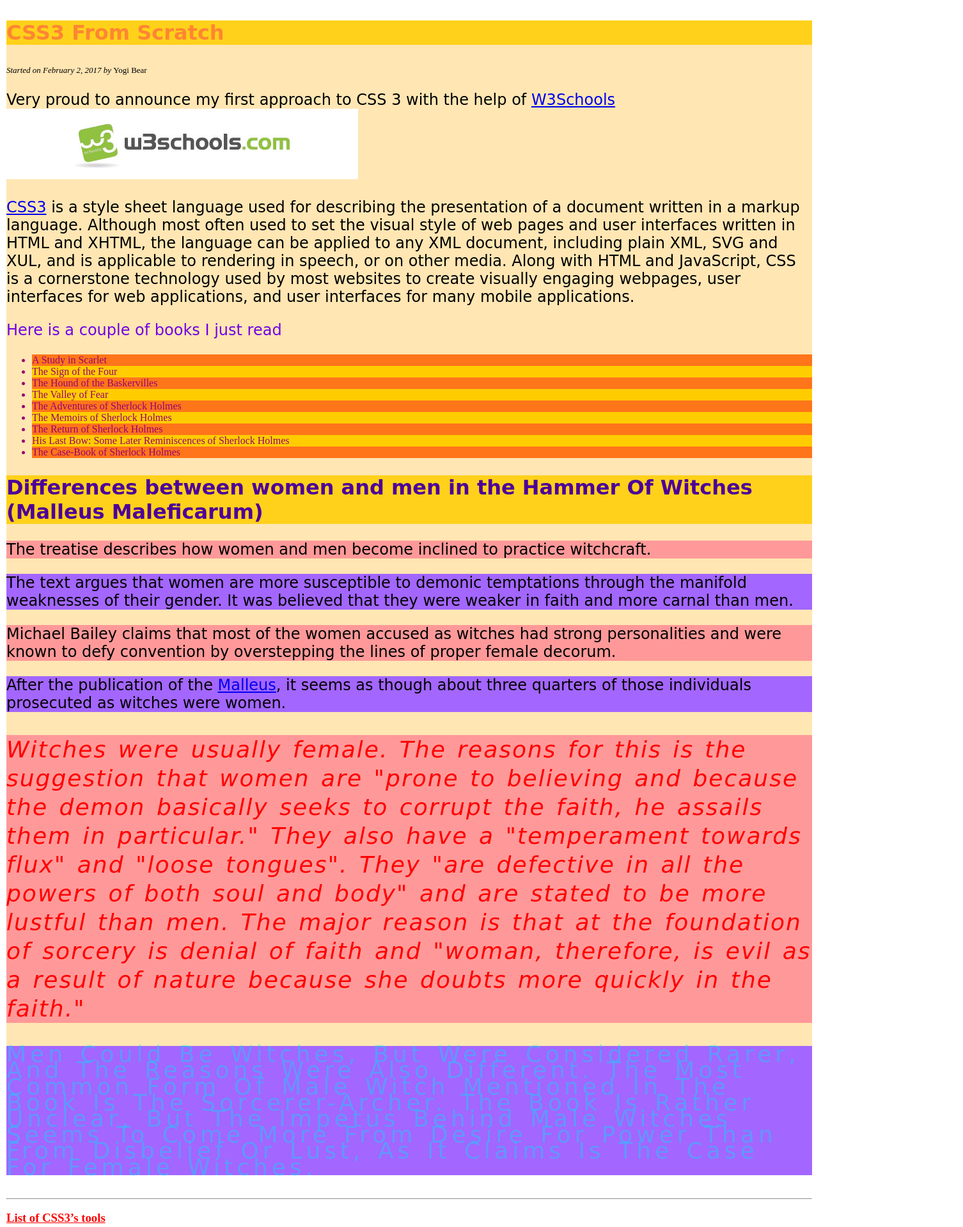
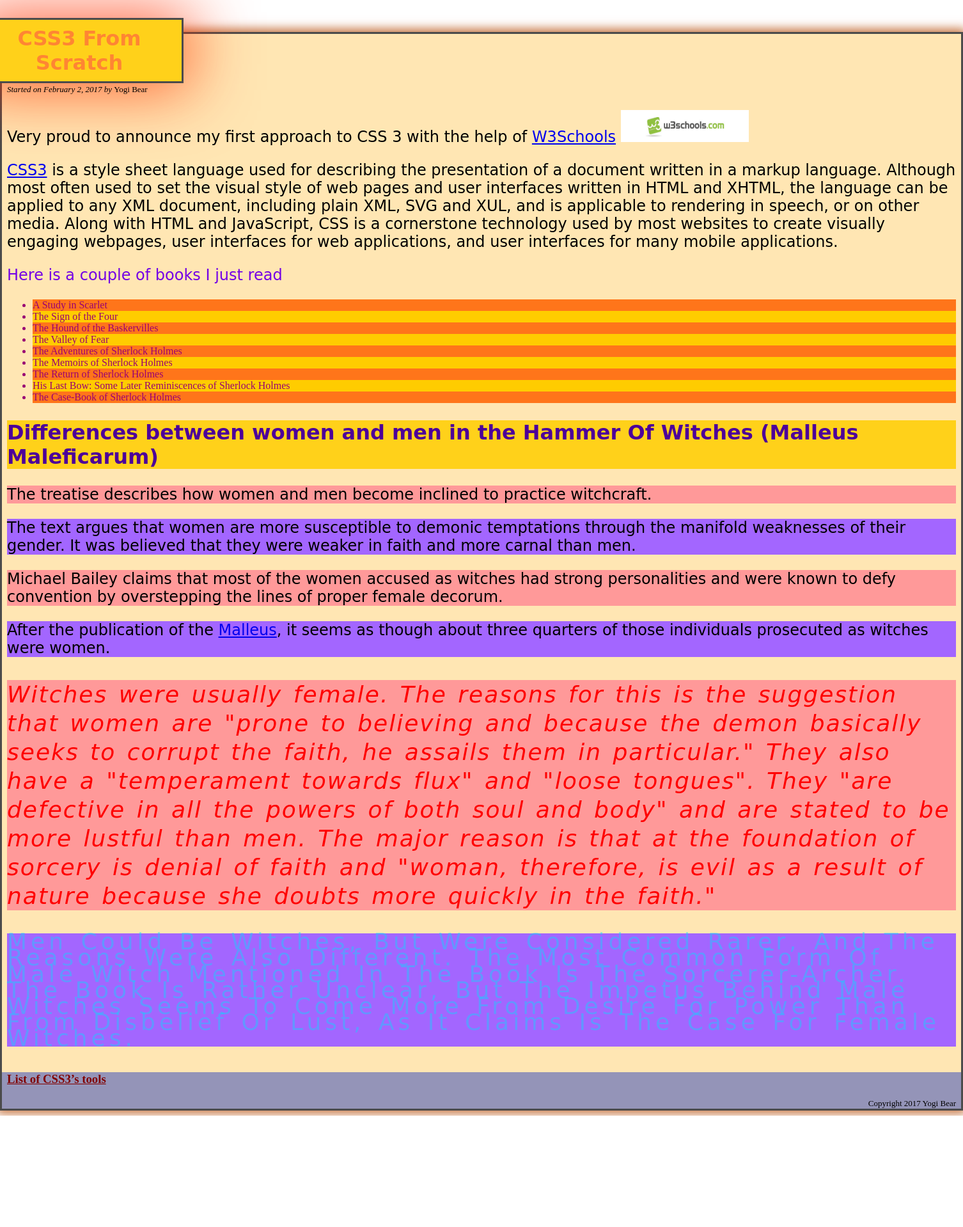
Before and after one commit to stef-gelsomino/CSS3-FromScratch, a plain HTML site: page index.htm in a window 1280 px wide. Shown: the top 1918 px of the page at 64% size, 1506 px wide, since content can reach past the window. After the commit the page ends 1744 px from the top, so only its background shows below. Drawn offline with Linux system fonts and the light colour scheme; a web font is replaced by a local one.

Commit message:
margins, padding and borders done

```diff
--- a/index.htm
+++ b/index.htm
@@ -22,6 +22,12 @@
 					color: #ff8533;
 					font-size: xx-large;
 					font-family: 'Barrio', cursive;
+					text-align: center;
+					padding: 10px;
+					margin: -35px 0px 2px -50px;
+					width: 300px;
+					border: 3px solid rgb(75,75,75);
+    				box-shadow: 0 0 100px 10px rgba(255,51,0,.75);
 				}
 				h2
 				{
@@ -31,12 +37,18 @@
 				}
 				h3 a
 				{
-					color: red;
+					color: #800000;
+				}
+				footer
+				{
+					padding-left: 8px;
+					padding-right: 8px;
 				}
 				footer p
 				{
 					font-family: 'Times New Roman';
 					font-size: small;
+					text-align: right;
 				}
 				.aside-body
 				{
@@ -60,6 +72,15 @@
 				#post-5946
 				{
 					background-color: #ffe6b3;
+					padding-top: 10px;
+					padding-bottom: 6px;
+					padding-left: 8px;
+					padding-right: 8px;
+				}
+				footer
+				{
+					background-color: #9494b8;
+					margin: -20px 0px -13px 0px;
 				}
 				ul li
 				{
@@ -73,12 +94,14 @@
 				ul :nth-child(even) {background-color: #ffcc00;}
 				.aside-body p:nth-of-type(odd) {background-color: #ff9999;}
 				.aside-body p:nth-of-type(even) {background-color: #a366ff;}
-				#bodymar
+				.wholePage
 				{
-    				margin-top: 10px;
-   					margin-bottom: 10px;
-    				margin-right: 10px;
-    				margin-left: 10px;
+    				margin-top: 50px;
+    				margin-left: auto;
+    				margin-right: auto;
+    				width: 1500px;
+    				border: 3px solid rgb(75,75,75);
+    				box-shadow: 0 0 15px 5px rgba(179,71,0,.75);
 				}
 				#bookList p:nth-of-type(3) {color: #7300e6;}
 				aside p:nth-of-type(5)
@@ -101,10 +124,15 @@
 					word-spacing: 4px;
 					line-height: 70%;
 				}
+				img
+				{
+					height: 50px;
+					width: 200px;
+				}
 			</style>
 
 	</head>
-	<body id="bodymar">
+	<body class="wholePage">
 		<article id="post-5946">
 			<section id="post-5946-header">
 				<h1 class="entry-title">CSS3 From Scratch</h1>
@@ -116,10 +144,10 @@
 			</section>
 		<section class="entry-content" id="bookList">
 				<p>Very proud to announce my first approach to CSS 3 with the help of
-					<a href="http://www.w3schools.com/">W3Schools</a>
+					<a href="http://www.w3schools.com/" target="_blank">W3Schools</a>
 					<img alt="W3 logo" title="CSS3" src=".\IMG\logo.jpg">
 				</p>
-				<p><a href="https://en.wikipedia.org/wiki/Cascading_Style_Sheets">CSS3</a> is a style sheet language used for describing the presentation of a document written in a markup language. Although most often used to set the visual style of web pages and user interfaces written in HTML and XHTML, the language can be applied to any XML document, including plain XML, SVG and XUL, and is applicable to rendering in speech, or on other media. Along with HTML and JavaScript, CSS is a cornerstone technology used by most websites to create visually engaging webpages, user interfaces for web applications, and user interfaces for many mobile applications.
+				<p><a href="https://en.wikipedia.org/wiki/Cascading_Style_Sheets" target="_blank">CSS3</a> is a style sheet language used for describing the presentation of a document written in a markup language. Although most often used to set the visual style of web pages and user interfaces written in HTML and XHTML, the language can be applied to any XML document, including plain XML, SVG and XUL, and is applicable to rendering in speech, or on other media. Along with HTML and JavaScript, CSS is a cornerstone technology used by most websites to create visually engaging webpages, user interfaces for web applications, and user interfaces for many mobile applications.
 				</p>
 				<p>Here is a couple of books I just read</p>
 					<ul>
@@ -143,15 +171,14 @@
 				<P>The treatise describes how women and men become inclined to practice witchcraft.</P>
 				<P>The text argues that women are more susceptible to demonic temptations through the manifold weaknesses of their gender. It was believed that they were weaker in faith and more carnal than men.</P>
 				<P>Michael Bailey claims that most of the women accused as witches had strong personalities and were known to defy convention by overstepping the lines of proper female decorum.</P>
-				<P>After the publication of the <a href="https://en.wikipedia.org/wiki/Malleus_Maleficarum">Malleus</a>, it seems as though about three quarters of those individuals prosecuted as witches were women.</P>
+				<P>After the publication of the <a href="https://en.wikipedia.org/wiki/Malleus_Maleficarum" target="_blank">Malleus</a>, it seems as though about three quarters of those individuals prosecuted as witches were women.</P>
 				<P>Witches were usually female. The reasons for this is the suggestion that women are "prone to believing and because the demon basically seeks to corrupt the faith, he assails them in particular." They also have a "temperament towards flux" and "loose tongues". They "are defective in all the powers of both soul and body" and are stated to be more lustful than men. The major reason is that at the foundation of sorcery is denial of faith and "woman, therefore, is evil as a result of nature because she doubts more quickly in the faith."</P>
 				<P>Men could be witches, but were considered rarer, and the reasons were also different. The most common form of male witch mentioned in the book is the sorcerer-archer. The book is rather unclear, but the impetus behind male witches seems to come more from desire for power than from disbelief or lust, as it claims is the case for female witches.</P>
 			</section>
 		</aside>
 		</article>
-		<hr />
-		<h3><a href=".\tools.htm">List of CSS3’s tools</a></h3>
 		<footer class="footer">
+			<h3><a href=".\tools.htm">List of CSS3’s tools</a></h3>
 			<p>Copyright 2017 Yogi Bear</p>
 		</footer>
 	</body>
```
Also changed, not shown: tools.htm (+16 -0 lines).
